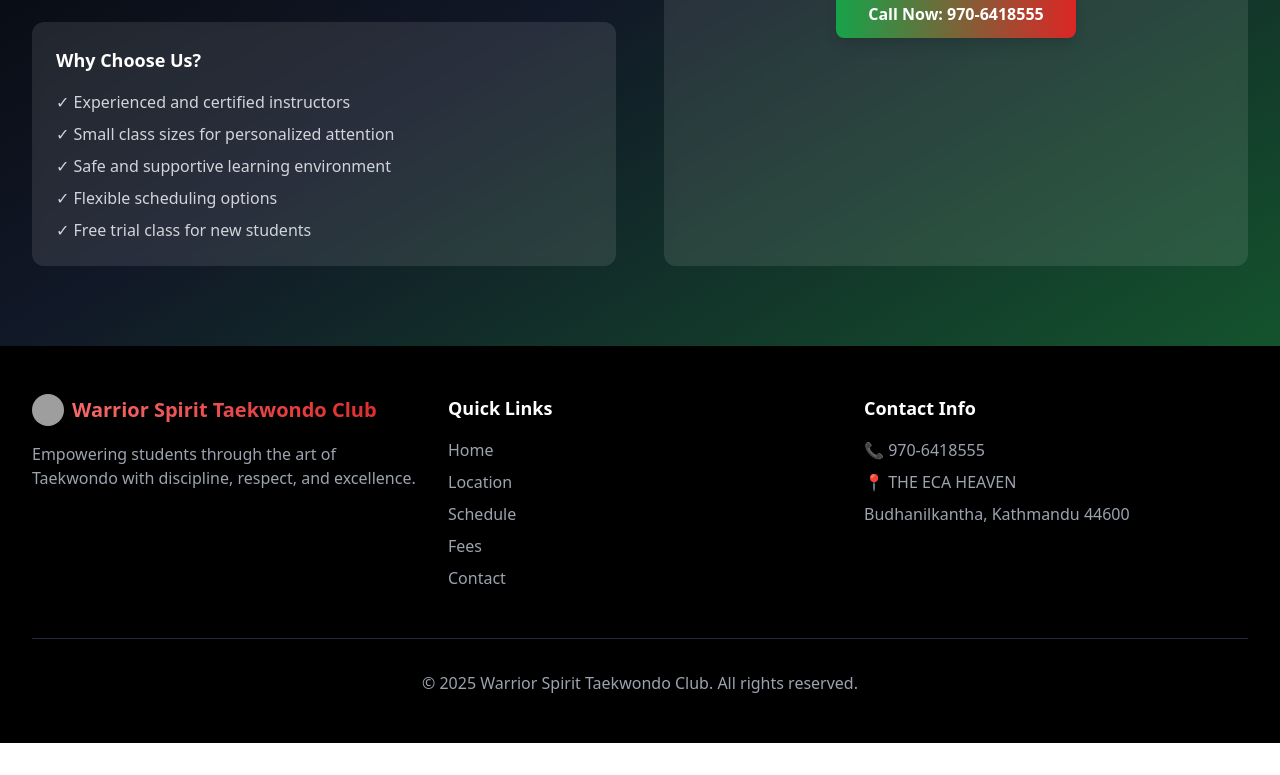
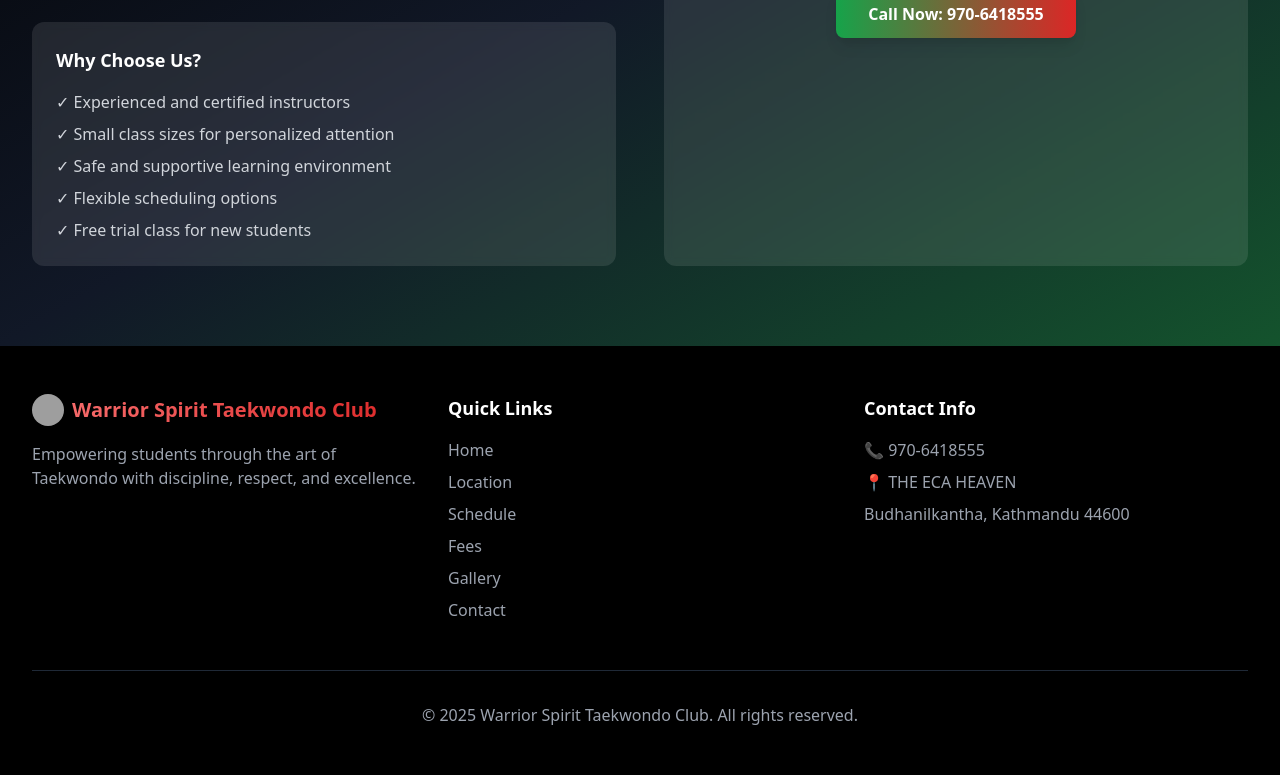
Before and after one commit to bankclothing16-png/ewds, a React (Vite) app: page / in a window 1280 px wide. Shown: the part 6814-7589 px from the top of the page. Before the commit the page ends 7557 px from the top, so only its background shows below. Built offline with nearby package versions, Linux system fonts and the light colour scheme; grey boxes are pictures that could not be loaded.

Commit message:
Updated App.tsx

```diff
--- a/src/App.tsx
+++ b/src/App.tsx
@@ -730,6 +730,7 @@ function App() {
                 <li><button onClick={() => scrollToSection('location')} className="hover:text-green-400 transition-colors">Location</button></li>
                 <li><button onClick={() => scrollToSection('schedule')} className="hover:text-green-400 transition-colors">Schedule</button></li>
                 <li><button onClick={() => scrollToSection('fees')} className="hover:text-green-400 transition-colors">Fees</button></li>
+                <li><button onClick={() => scrollToSection('gallery')} className="hover:text-green-400 transition-colors">Gallery</button></li>
                 <li><button onClick={() => scrollToSection('contact')} className="hover:text-green-400 transition-colors">Contact</button></li>
               </ul>
             </div>
```
